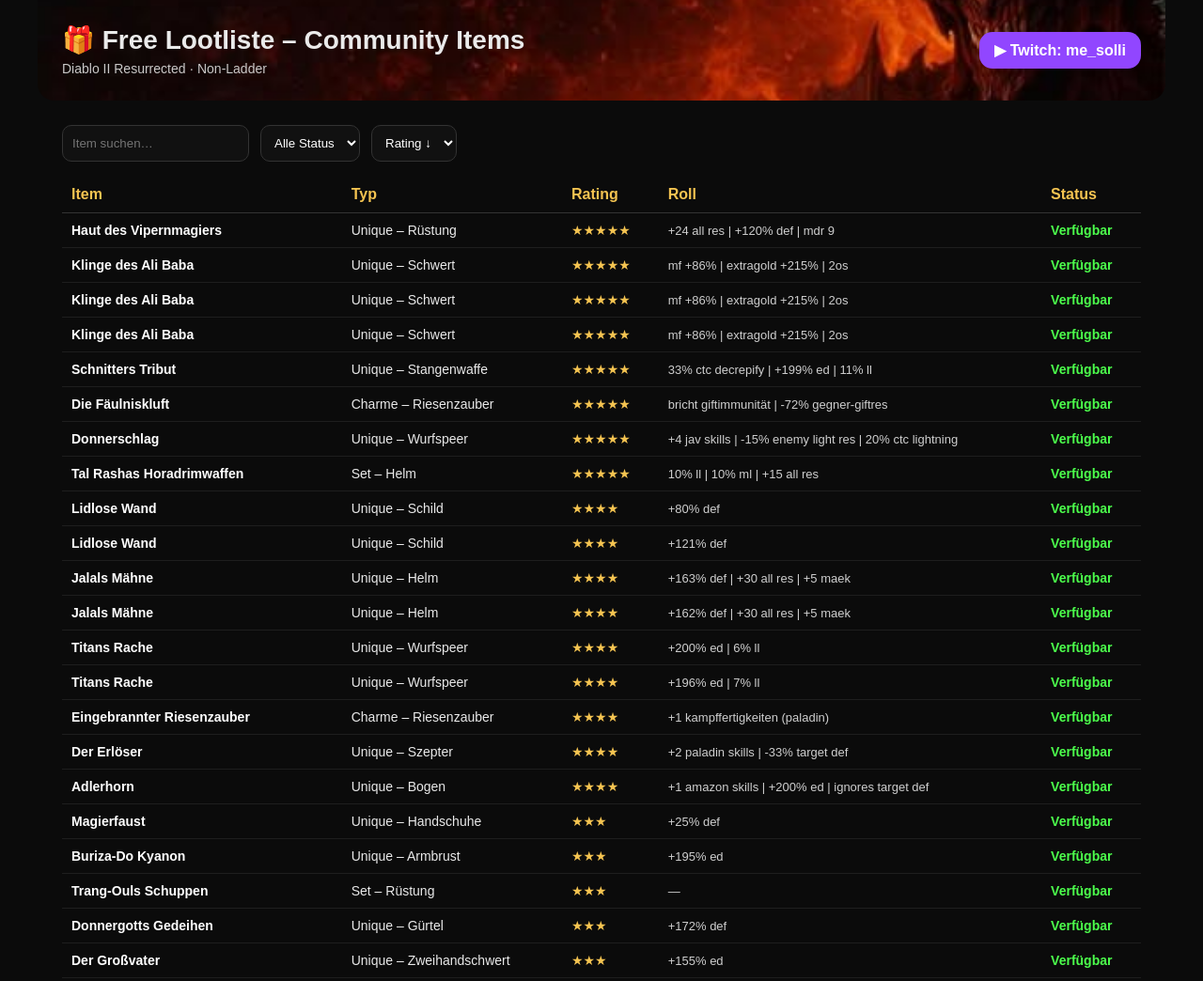
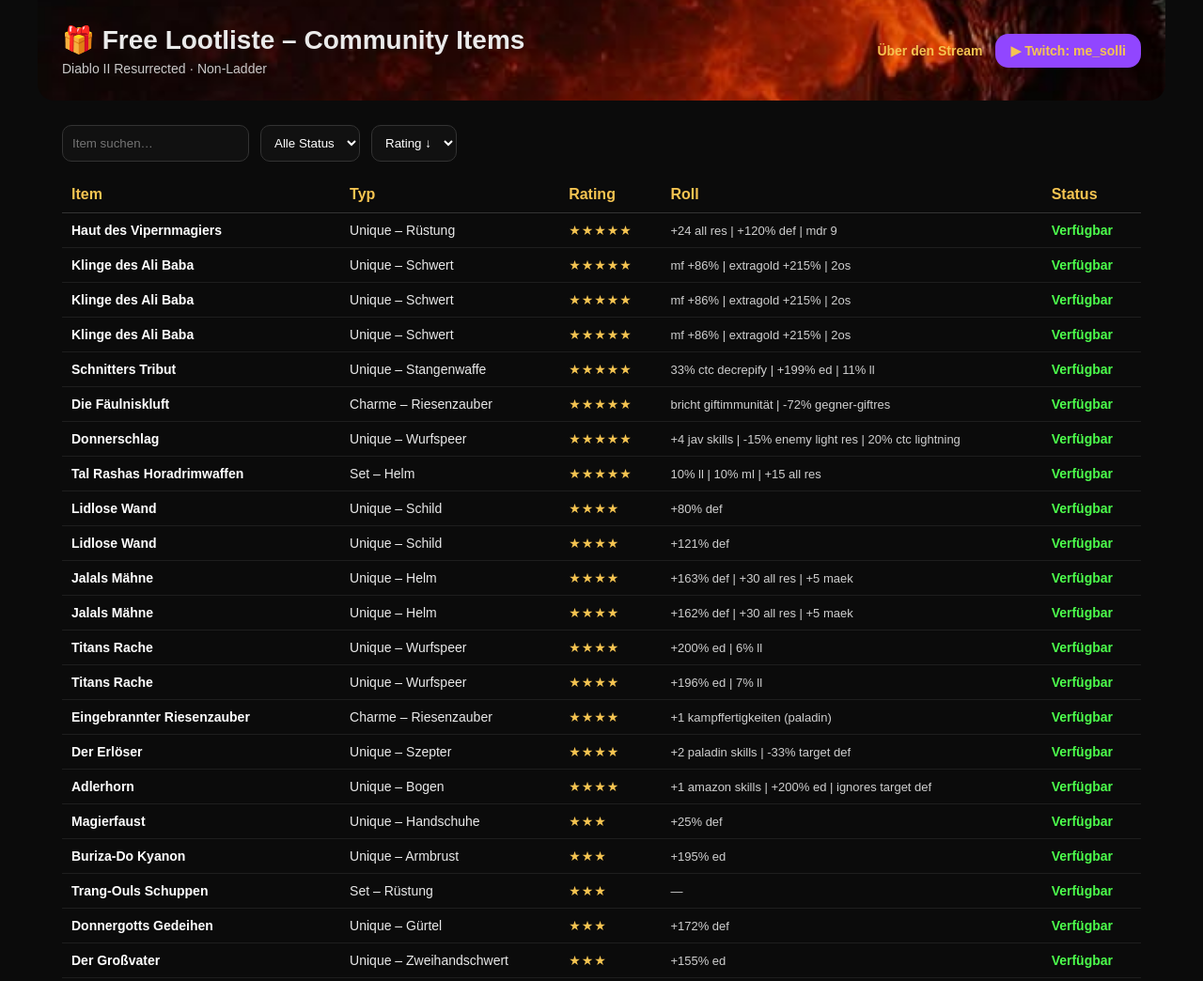
Before and after one commit to me-solli/lootliste, a plain HTML site: page index.html in a window 1280 px wide. Shown: the top 1044 px of the page at 94% size. Drawn offline with Linux system fonts and the light colour scheme.

Commit message:
Update index.html

```diff
--- a/index.html
+++ b/index.html
@@ -31,10 +31,29 @@
   justify-content:space-between;
   align-items:center;
   gap:20px;
+  flex-wrap:wrap;
 }
 
 header h1 { margin:0; font-size:28px; }
 header p { margin:6px 0 0; opacity:.85; font-size:14px; }
+
+.header-links {
+  display:flex;
+  align-items:center;
+  gap:14px;
+}
+
+.header-links a {
+  color:#f5c451;
+  font-size:14px;
+  text-decoration:none;
+  font-weight:600;
+  white-space:nowrap;
+}
+
+.header-links a:hover {
+  text-decoration:underline;
+}
 
 .twitch {
   background:#9146FF;
@@ -43,7 +62,6 @@
   border-radius:14px;
   font-weight:bold;
   text-decoration:none;
-  white-space:nowrap;
 }
 .twitch:hover { opacity:.85; }
 
@@ -86,7 +104,7 @@
 }
 
 .item-name { font-weight:bold; color:#fff; min-width:220px; }
-.stars { color:#f5c451; }
+.stars { color:#f5c451; letter-spacing:1px; }
 .roll { color:#cfcfcf; font-size:13px; }
 
 .status.verfuegbar { color:#4cff4c; font-weight:bold; }
@@ -108,7 +126,7 @@
 footer a:hover { text-decoration:underline; }
 
 @media (max-width:700px) {
-  header { flex-direction:column; align-items:flex-start; }
+  header { align-items:flex-start; }
 }
 </style>
 </head>
@@ -121,9 +139,13 @@
     <h1>🎁 Free Lootliste – Community Items</h1>
     <p>Diablo II Resurrected · Non-Ladder</p>
   </div>
-  <a class="twitch" href="https://www.twitch.tv/me_solli" target="_blank">
-    ▶ Twitch: me_solli
-  </a>
+
+  <div class="header-links">
+    <a href="stream.html">Über den Stream</a>
+    <a class="twitch" href="https://www.twitch.tv/me_solli" target="_blank" rel="noopener">
+      ▶ Twitch: me_solli
+    </a>
+  </div>
 </header>
 
 <div class="container">
@@ -174,7 +196,7 @@
 const sortRating = document.getElementById("sortRating");
 
 function ratingValue(stars) {
-  return (stars.match(/★/g) || []).length;
+  return (stars?.match(/★/g) || []).length;
 }
 
 function render() {
```
